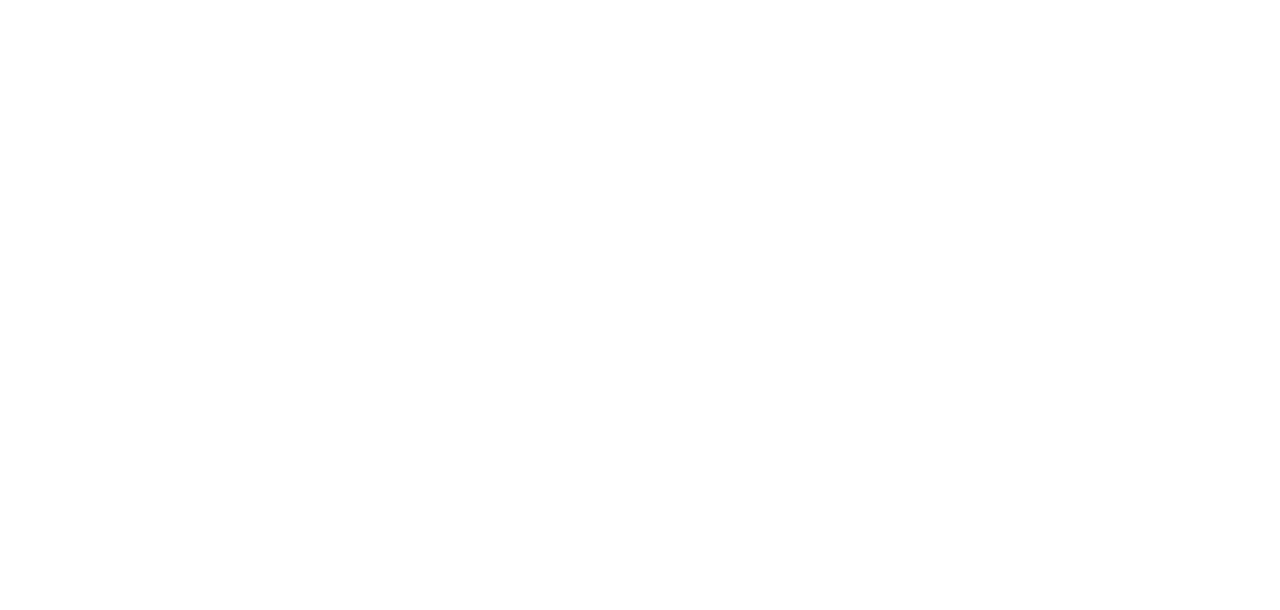
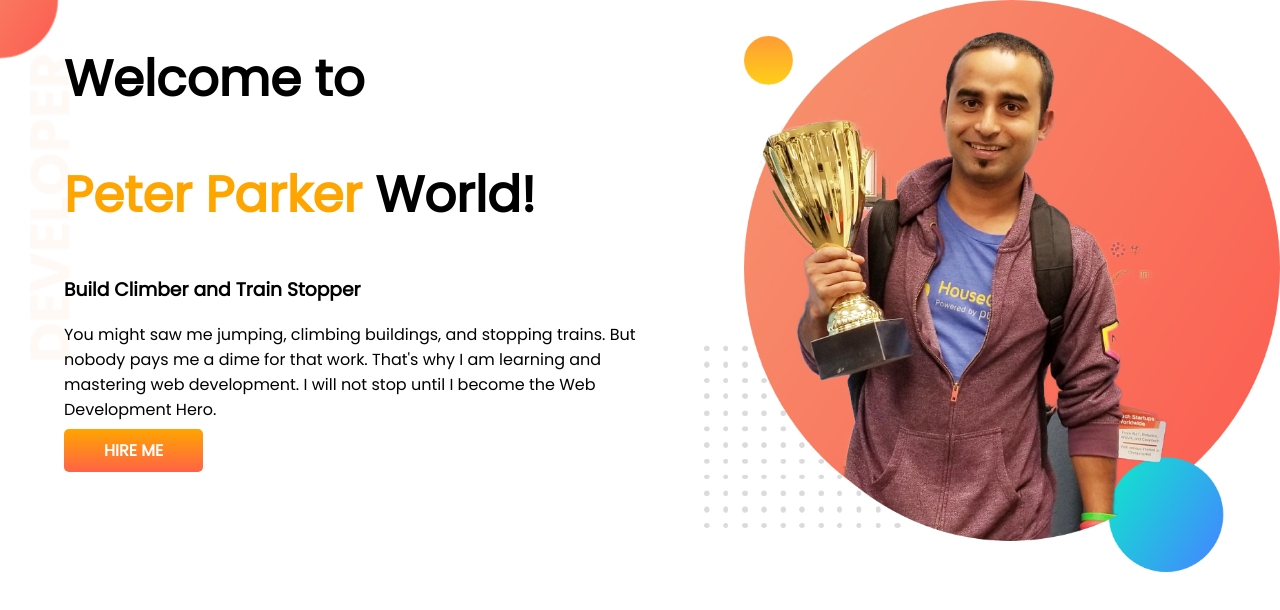
Before and after one commit to nishattasnim23/web-developer-portfolio, a plain HTML site: page index.html in a window 1280 px wide. Drawn offline with Linux system fonts and the light colour scheme.

Commit message:
top banner added

```diff
--- a/index.html
+++ b/index.html
@@ -1,13 +1,34 @@
 <!DOCTYPE html>
 <html lang="en">
+
 <head>
     <meta charset="UTF-8">
     <meta http-equiv="X-UA-Compatible" content="IE=edge">
     <meta name="viewport" content="width=device-width, initial-scale=1.0">
     <title>Nishat Portfolio</title>
+    <link rel="preconnect" href="https://fonts.googleapis.com">
+    <link rel="preconnect" href="https://fonts.gstatic.com" crossorigin>
+    <link href="https://fonts.googleapis.com/css2?family=Poppins&display=swap" rel="stylesheet">
     <link rel="stylesheet" href="style.css">
 </head>
+
 <body>
+    <section class="top-banner">
+        <div class="half-width">
+            <h1>Welcome to</h1>
+            <h1><span class="orange-color">Peter Parker</span> World!</h1>
+            <h3>Build Climber and Train Stopper</h3>
+            <p>You might saw me jumping, climbing buildings, and stopping trains. But nobody pays me a dime for that
+                work. That's why I am learning and mastering web development. I will not stop until I become the Web
+                Development Hero.</p>
+            <a class="link-button" target="_blank"
+                href="https://www.linkedin.com/authwall?trk=gf&trkInfo=AQFo8HZIEOnajwAAAYLk6n1IKhDUVxDj3rec7ri6KKgxdHdavZ343XwvmGLT3PhcyWhhXYiK5JWmBHQc-j5ChJ_EslXrpFG0p0sR2B_c1vKtsOrDjRwl4wBFnl6MykOQOOy_Ymg=&original_referer=https://programminghero1.github.io/&sessionRedirect=https%3A%2F%2Fwww.linkedin.com%2Fcompany%2Fprogramminghero%2F">HIRE
+                ME</a>
+        </div>
+        <div class="half-width">
+            <img src="images/jhankar.png" alt="">
+        </div>
+    </section>
+</body>
 
-</body>
 </html>
--- a/style.css
+++ b/style.css
@@ -0,0 +1,40 @@
+body {
+    font-family: 'Poppins', sans-serif;
+    margin: 0;
+}
+
+h1 {
+    font-size: 50px;
+}
+
+.orange-color {
+    color: orange;
+}
+
+section {
+    display: flex;
+}
+
+.half-width {
+    width: 50%;
+    padding-left: 5%;
+
+}
+
+.half-width img {
+    width: 100%;
+}
+
+.link-button {
+    text-decoration: none;
+    background-image: linear-gradient(orange, tomato);
+    color: white;
+    font-weight: 700;
+    padding: 10px 40px;
+    border-radius: 5px;
+}
+
+.top-banner {
+    background-image: url(images/top-banner.png);
+    background-repeat: no-repeat;
+}
```
Also changed, not shown: images/dream-bg.png (added), images/exp-bg.png (added), images/jhankar.png (added), images/jhankar2.png (added), images/my-bg.png (added), images/my-bg2.png (added), images/top-banner.png (added), 7 other files.
